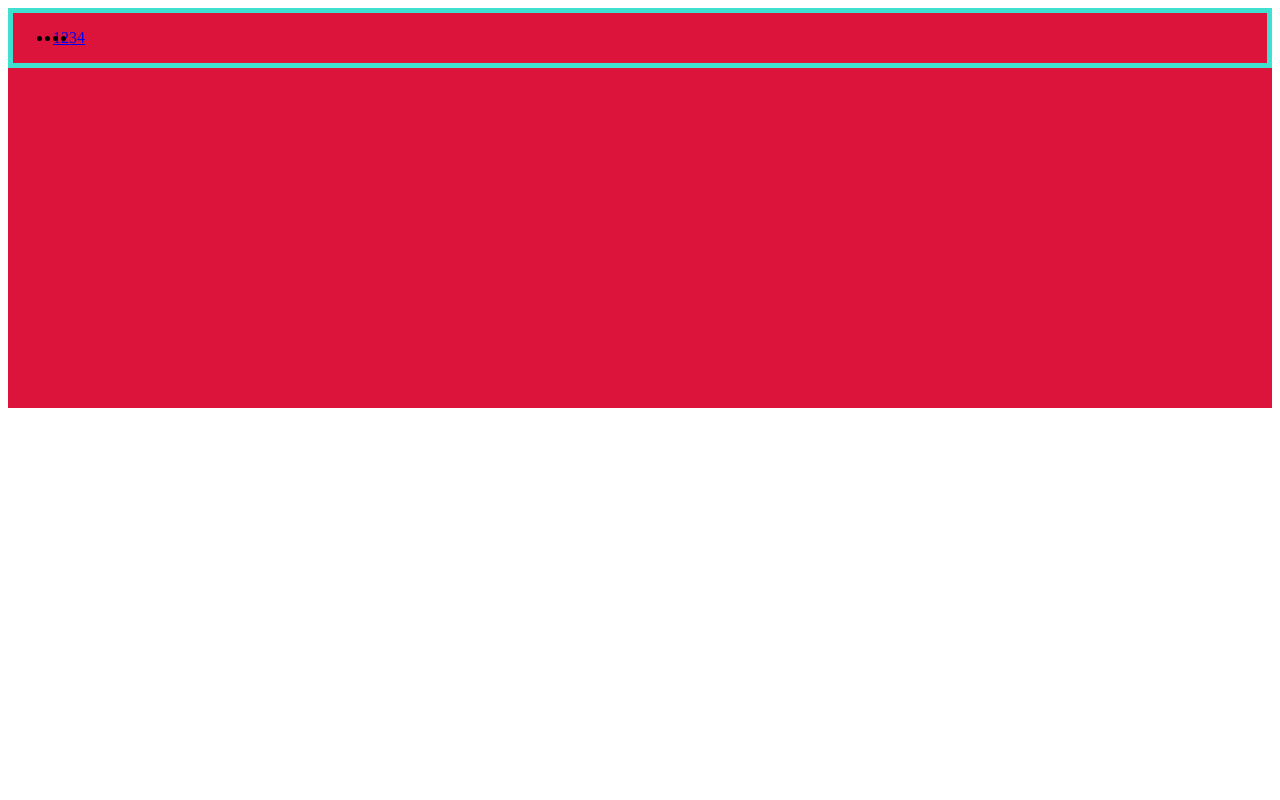
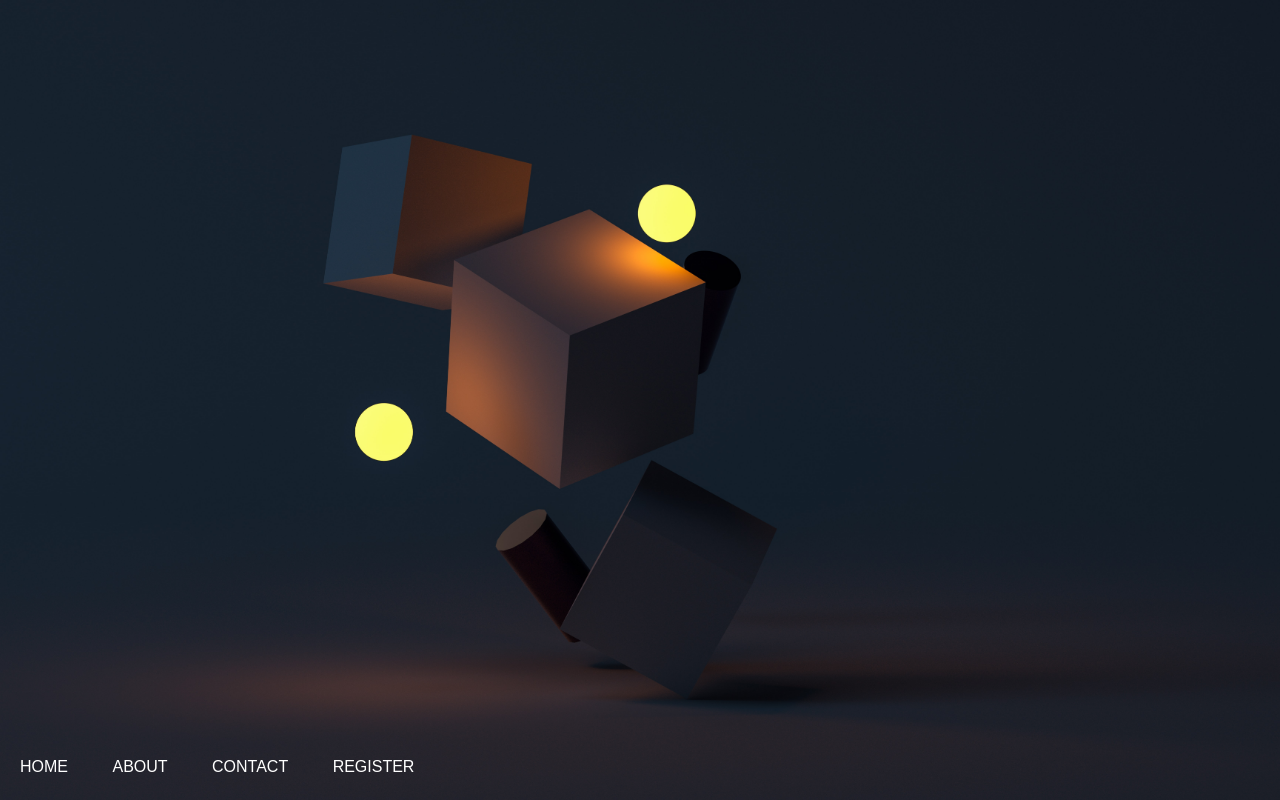
Before and after one commit to rozam007/scss, a plain HTML site: page Nesting/index.html in a window 1280 px wide. Drawn offline with Linux system fonts and the light colour scheme.

Commit message:
implement a simple navbar in the bottom by using the power of nestings in sass

```diff
--- a/Nesting/index.html
+++ b/Nesting/index.html
@@ -6,7 +6,7 @@
     <link rel="stylesheet" href="style.css">
 </head>
 <body>
-    <header>
+    <!-- <header>
         <nav>
             <ul>
                 <li><a href="#">1</a></li>
@@ -15,7 +15,17 @@
                 <li><a href="#">4</a></li>
             </ul>
         </nav>
+    </header> -->
+
+    <header class="container">
+        <nav>
+            <ul>
+                <li><a href="#">HOME</a></li>
+                <li><a href="#">ABOUT</a></li>
+                <li><a href="#">CONTACT</a></li>
+                <li><a href="#">REGISTER</a></li>
+            </ul>
+        </nav>
     </header>
-
 </body>
 </html>
--- a/Nesting/style.scss
+++ b/Nesting/style.scss
@@ -1,13 +1,40 @@
-header{
-    background: crimson;
-    height: 50vh;
+*{
+    margin: 0;
+    padding: 0;
+    box-sizing: border-box;
+}
 
-    nav{
-        display: flex;
-        border: solid 5px turquoise;
+.container{
+    background-image: url(sebastian-svenson-d2w-_1LJioQ-unsplash.jpg);
+    background-position: right;
+    background-size: cover;
+    background-repeat: no-repeat;
+    height: 100vh;
+
+    display: flex;
+    flex-direction: column;
+    justify-content: flex-end;
+
+
+    ul{
+        font-family: sans-serif;
+        margin-bottom: 1.5rem;
+
+        li{
+            display: inline;
+            list-style: none;
+
+            a{
+                color: white;
+                margin: 20px;
+                text-decoration: none;
+                padding-bottom: none;
+            }
+
+            a:hover{
+                border-bottom: solid 1px white;
+            }
+        }
     }
 
-    ul{
-        display: flex;
-    }
 }
```
Also changed, not shown: Nesting/sebastian-svenson-d2w-_1LJioQ-unsplash.jpg (added), Nesting/style.css, 1 other file.
